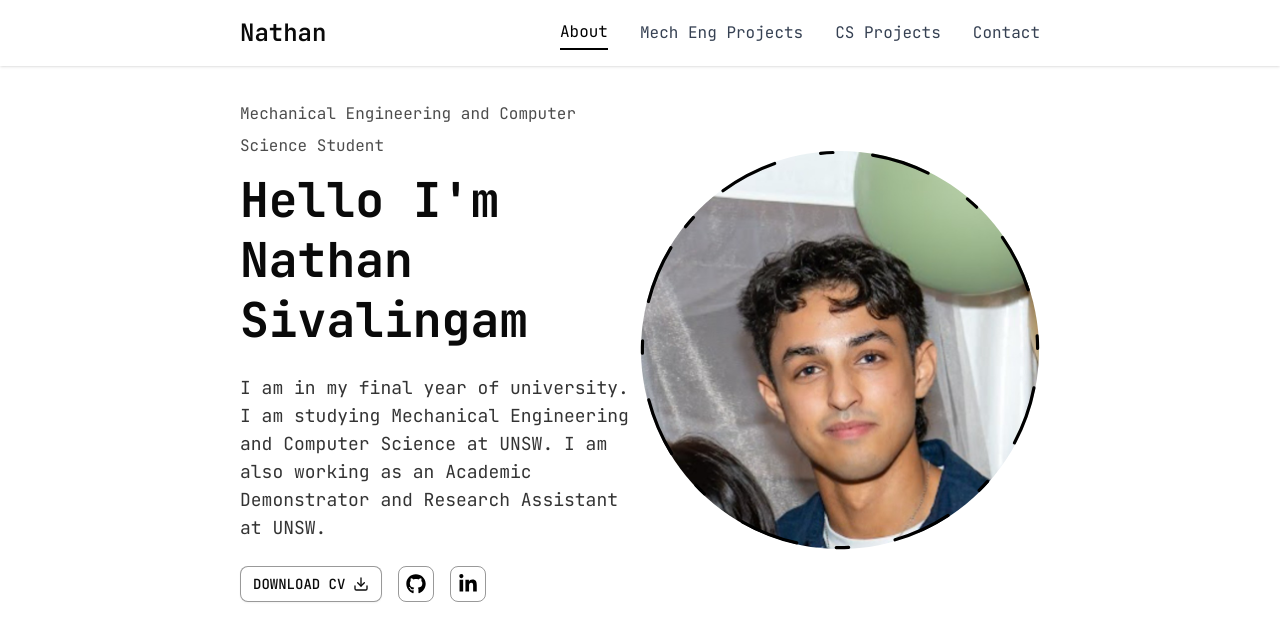
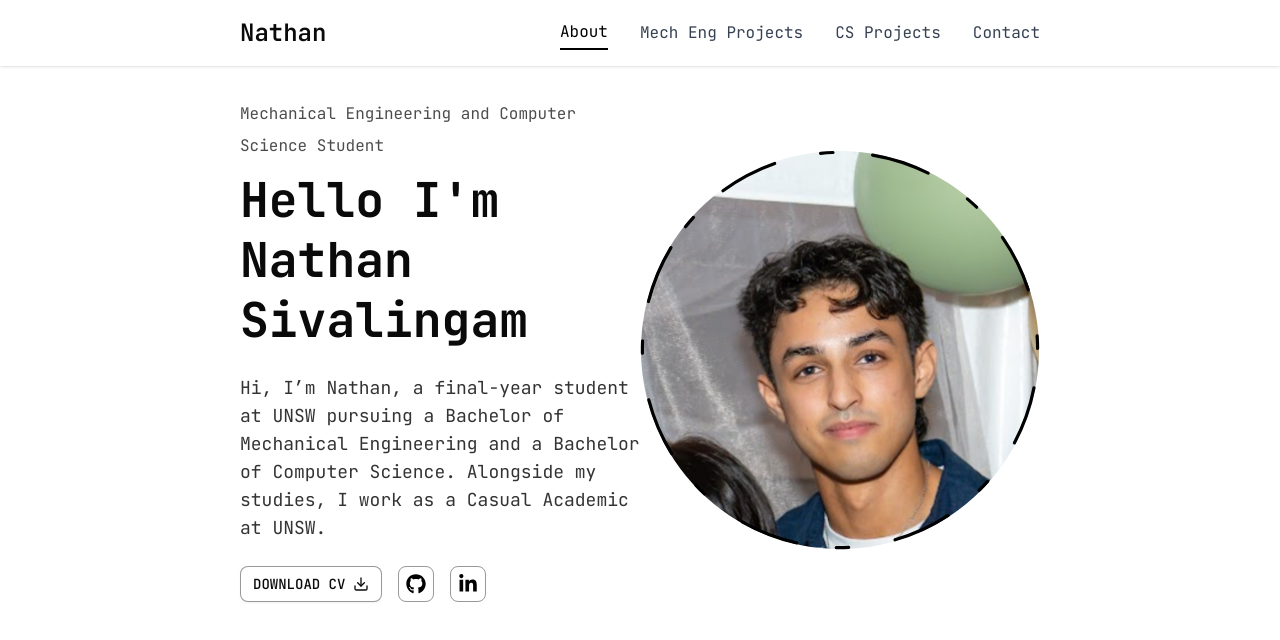
Before and after one commit to nathansivalingam/engineering-portfolio-website, a Next.js app: page / in a window 1280 px wide. Shown: the top 640 px of the page. Built offline with nearby package versions, Linux system fonts and the light colour scheme.

Commit message:
amended homepage blurb

```diff
--- a/app/page.jsx
+++ b/app/page.jsx
@@ -24,7 +24,7 @@ const Home = () => {
 
             <p className="max-w-full xl:max-w-[500px] mb-6
                           text-base sm:text-lg text-black/80">
-              I am in my final year of university. I am studying Mechanical Engineering and Computer Science at UNSW. I am also working as an Academic Demonstrator and Research Assistant at UNSW.
+              Hi, I’m Nathan, a final-year student at UNSW pursuing a Bachelor of Mechanical Engineering and a Bachelor of Computer Science. Alongside my studies, I work as a Casual Academic at UNSW.
             </p>
 
             {/* button and socials */}
```
